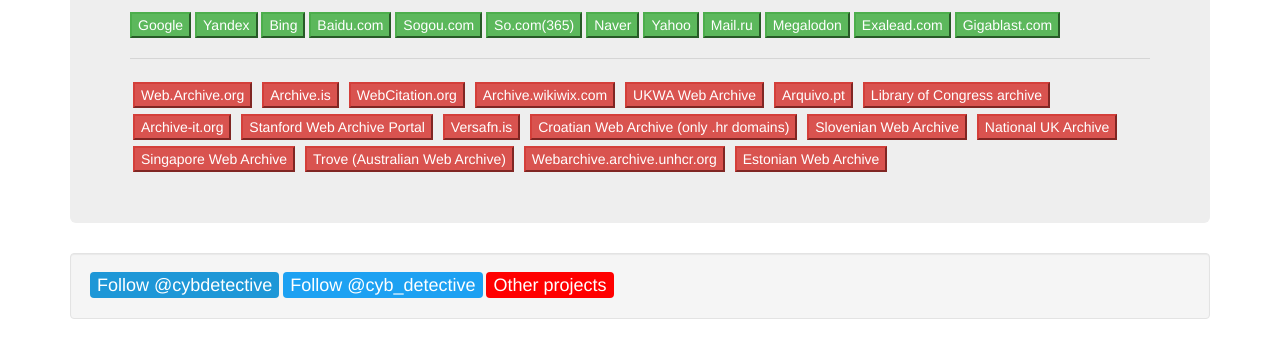
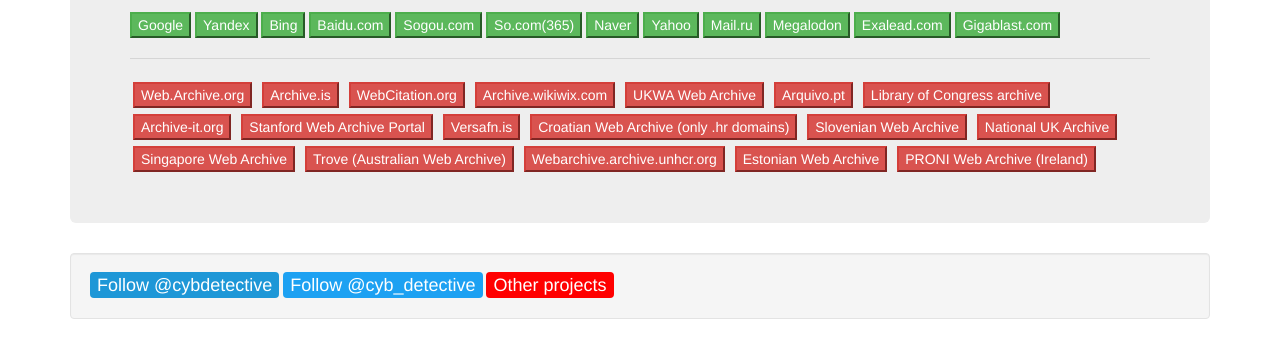
Before and after one commit to cipher387/quickcacheandarchivesearch, a plain HTML site: page index.html in a window 1280 px wide. Shown: the part 173-530 px from the top of the page. Drawn offline with nearby package versions, Linux system fonts and the light colour scheme.

Commit message:
Update index.html

```diff
--- a/index.html
+++ b/index.html
@@ -50,6 +50,8 @@
     <button type="button" onclick="buttonOpen('Unchrarchive')" class="btn-danger">Webarchive.archive.unhcr.org</button>
     <button type="button" onclick="buttonOpen('Estonianarchive')" class="btn-danger">Estonian Web Archive</button>
 
+    <button type="button" onclick="buttonOpen('Pronigovarchive')" class="btn-danger">PRONI Web Archive (Ireland)</button>
+
 
        </div>
 
```
